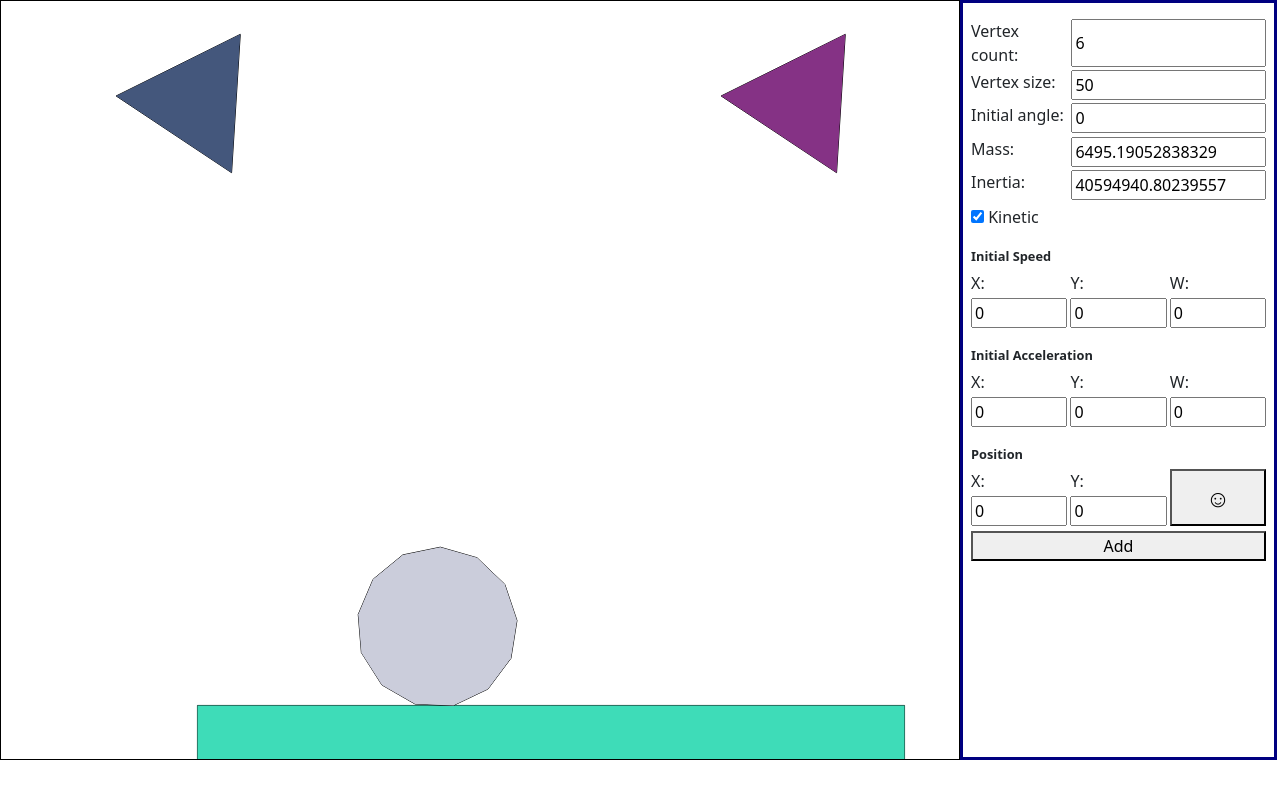
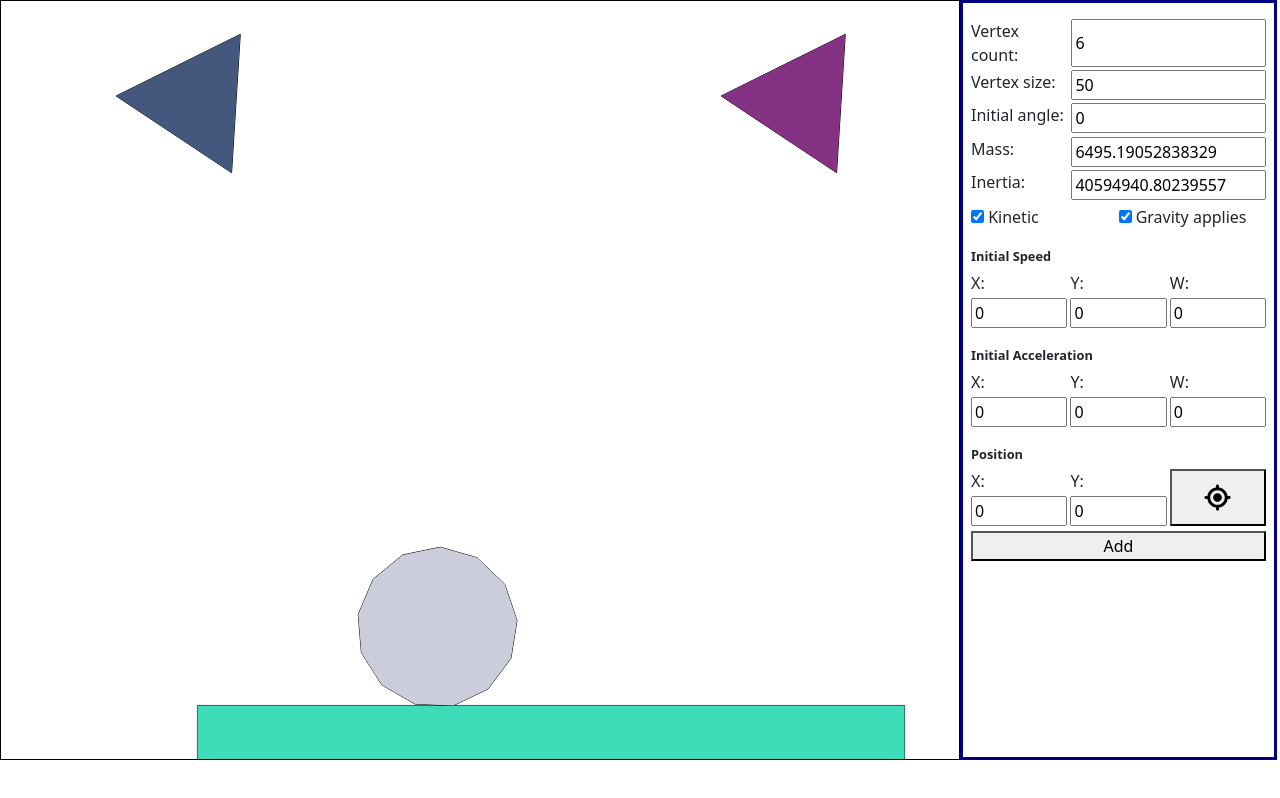
Before and after one commit to remziatay/2d-physics-engine, a React (Create React App) app: page / in a window 1280 px wide. Built offline with nearby package versions, Linux system fonts and the light colour scheme.

Commit message:
add target icon and improve performance of dragging

```diff
--- a/package.json
+++ b/package.json
@@ -5,6 +5,7 @@
   "homepage": "https://remziatay.github.io/2d-physics-engine",
   "dependencies": {
     "formik": "^2.2.1",
+    "raf-schd": "^4.0.2",
     "react": "latest",
     "react-dom": "latest",
     "react-scripts": "latest",
--- a/src/Components/Controls.js
+++ b/src/Components/Controls.js
@@ -1,8 +1,10 @@
 import { ErrorMessage, Field, Form, Formik } from 'formik'
-import React, { useCallback, useEffect, useState } from 'react'
+import rafSchd from 'raf-schd'
+import React, { useEffect, useRef, useState } from 'react'
 import { boolean, number, object } from 'yup'
 import Vector from '../Math/Vector'
 import Polygon from '../Shapes/Polygon'
+import TargetIcon from './TargetIcon'
 
 const memo = { lastArgs: {}, ret: {} }
 const getMassInertia = (vCount, size = 1) => {
@@ -41,19 +43,23 @@ const ErrorDiv = ({ children }) => <div style={{
 }}>{children}</div>
 
 const Controls = ({ world }) => {
-  const [pos, setPos] = useState({ x: 0, y: 0 })
   const [dragging, setDragging] = useState(false)
+  const dragRef = useRef(null)
 
   useEffect(() => {
     if (!dragging) return
     let poss = {}
-    const move = e => {
-      setPos({ x: e.pageX, y: e.pageY })
+    const move = rafSchd(e => {
+      // setPos({ x: e.pageX, y: e.pageY })
       poss = { x: e.pageX, y: e.pageY }
-    }
+      dragRef.current.style.left = poss.x + 'px'
+      dragRef.current.style.top = poss.y + 'px'
+    })
     const drop = () => {
       dragging(poss.x, poss.y)
-      setPos({ x: 0, y: 0 })
+      move.cancel()
+      dragRef.current.style.left = 0
+      dragRef.current.style.top = 0
       setDragging(false)
     }
     window.addEventListener('mousemove', move)
@@ -65,6 +71,7 @@ const Controls = ({ world }) => {
   }, [dragging])
 
   return (
+    <>
     <Formik
       initialValues={{
         'v-count': 6,
@@ -73,6 +80,7 @@ const Controls = ({ world }) => {
         mass: getMassInertia(6, 50).mass,
         inertia: getMassInertia(6, 50).inertia,
         kinetic: true,
+        gravity: true,
         vx: 0,
         vy: 0,
         vw: 0,
@@ -84,21 +92,28 @@ const Controls = ({ world }) => {
       }}
       initialTouched={{ 'v-count': true, 'v-size': true, mass: true, inertia: true }}
       validationSchema={object({
-        'v-count': number().moreThan(2).lessThan(20).integer().required(),
-        'v-size': number().moreThan(0).lessThan(150).integer().required(),
-        angle: number().moreThan(-361).lessThan(361).required(),
-        mass: number().moreThan(0).required(),
-        inertia: number().moreThan(0).required(),
+        'v-count': number().moreThan(2).lessThan(20).integer().required().label('Vertex count'),
+        'v-size': number().moreThan(0).lessThan(150).integer().required().label('Vertex size'),
+        angle: number().moreThan(-361).lessThan(361).required().label('Angle'),
+        mass: number().transform((v, ov) => ov === 'Infinity' ? Infinity : v).positive().required().label('Mass'),
+        inertia: number().transform((v, ov) => ov === 'Infinity' ? Infinity : v).positive().required().label('Inertia'),
         kinetic: boolean().required(),
-        px: number().required(),
-        py: number().required()
+        gravity: boolean().required(),
+        vx: number().default(0).transform((v, ov) => ov === '-' ? 0 : v).required().label('Velocity X'),
+        vy: number().default(0).transform((v, ov) => ov === '-' ? 0 : v).required().label('Velocity Y'),
+        vw: number().default(0).transform((v, ov) => ov === '-' ? 0 : v).required().label('Radial velocity'),
+        ax: number().default(0).transform((v, ov) => ov === '-' ? 0 : v).required().label('Acceleration X'),
+        ay: number().default(0).transform((v, ov) => ov === '-' ? 0 : v).required().label('Acceleration Y'),
+        aw: number().default(0).transform((v, ov) => ov === '-' ? 0 : v).required().label('Radial acceleration'),
+        px: number().required().label('Center X'),
+        py: number().required().label('Center Y')
       })}
       onSubmit={(values) => {
-        const { 'v-count': vCount, 'v-size': size, angle, mass, inertia, kinetic } = values
+        const { 'v-count': vCount, 'v-size': size, angle, mass, inertia, kinetic, gravity } = values
         const center = { x: values.px, y: values.py }
         const v = { x: parseFloat(values.vx) || 0, y: parseFloat(values.vy) || 0, r: parseFloat(values.vw) || 0 }
         const a = { x: parseFloat(values.ax) || 0, y: parseFloat(values.ay) || 0, r: parseFloat(values.aw) || 0 }
-        const pol = new Polygon({ vCount, size, angle, mass, inertia, kinetic, center, v, a })
+        const pol = new Polygon({ vCount, size, angle, mass, inertia, kinetic, gravity, center, v, a })
         world.addShapes(pol)
       }}
     >
@@ -132,13 +147,16 @@ const Controls = ({ world }) => {
           <Field style={{ minWidth: '40px' }} id="angle" name="angle" type='number'/>
           <ErrorMessage name="angle" component={ErrorDiv}/>
           <label htmlFor="mass">Mass:</label>
-          <Field style={{ minWidth: '40px' }} id="mass" name="mass" type='number'/>
+          <Field style={{ minWidth: '40px' }} id="mass" name="mass"/>
           <ErrorMessage name="mass" component={ErrorDiv}/>
           <label htmlFor="inertia">Inertia:</label>
-          <Field style={{ minWidth: '40px' }} id="inertia" name="inertia" type='number' />
+          <Field style={{ minWidth: '40px' }} id="inertia" name="inertia" />
           <ErrorMessage name="inertia" component={ErrorDiv}/>
         </div>
-        <label htmlFor="kinetic"><Field id="kinetic" name="kinetic" type="checkbox"/> Kinetic</label>
+        <div style={{ display: 'grid', gridTemplateColumns: '1fr 1fr' }}>
+          <label htmlFor="kinetic"><Field id="kinetic" name="kinetic" type="checkbox"/> Kinetic</label>
+          <label htmlFor="gravity"><Field id="gravity" name="gravity" type="checkbox"/> Gravity applies</label>
+        </div>
         {formik.values.kinetic &&
         <>
           <legend style={{ fontSize: '.8em', fontWeight: 'bold', margin: '1em 0 0 0' }}>Initial Speed</legend>
@@ -146,18 +164,24 @@ const Controls = ({ world }) => {
             <label htmlFor="vx">X: </label>
             <label htmlFor="vy">Y: </label>
             <label htmlFor="vw">W: </label>
-            <input style={{ minWidth: '20px' }} id="vx" name="vx" type='number' {...formik.getFieldProps('vx')} value={formik.values.vx || '0'}/>
-            <input style={{ minWidth: '20px' }} id="vy" name="vy" type='number' {...formik.getFieldProps('vy')} value={formik.values.vy || '0'}/>
-            <input style={{ minWidth: '20px' }} id="vw" name="vw" type='number' {...formik.getFieldProps('vw')} value={formik.values.vw || '0'}/>
+            <Field style={{ minWidth: '20px' }} id="vx" name="vx" />
+            <Field style={{ minWidth: '20px' }} id="vy" name="vy" />
+            <Field style={{ minWidth: '20px' }} id="vw" name="vw" />
+            <ErrorMessage name="vx" component={ErrorDiv}/>
+            <ErrorMessage name="vy" component={ErrorDiv}/>
+            <ErrorMessage name="vw" component={ErrorDiv}/>
           </div>
           <legend style={{ fontSize: '.8em', fontWeight: 'bold', margin: '1em 0 0 0' }}>Initial Acceleration</legend>
           <div style={{ display: 'grid', gridTemplateColumns: '1fr 1fr 1fr', marginTop: 0, gap: '.2em' }}>
             <label htmlFor="ax">X: </label>
             <label htmlFor="ay">Y: </label>
             <label htmlFor="aw">W: </label>
-            <input style={{ minWidth: '20px' }} id="ax" name="ax" type='number' {...formik.getFieldProps('ax')} value={formik.values.ax || '0'}/>
-            <input style={{ minWidth: '20px' }} id="ay" name="ay" type='number' {...formik.getFieldProps('ay')} value={formik.values.ay || '0'}/>
-            <input style={{ minWidth: '20px' }} id="aw" name="aw" type='number' {...formik.getFieldProps('aw')} value={formik.values.aw || '0'}/>
+            <Field style={{ minWidth: '20px' }} id="ax" name="ax" />
+            <Field style={{ minWidth: '20px' }} id="ay" name="ay" />
+            <Field style={{ minWidth: '20px' }} id="aw" name="aw" />
+            <ErrorMessage name="ax" component={ErrorDiv}/>
+            <ErrorMessage name="ay" component={ErrorDiv}/>
+            <ErrorMessage name="aw" component={ErrorDiv}/>
           </div>
         </>
         }
@@ -167,22 +191,26 @@ const Controls = ({ world }) => {
             <label htmlFor="py">Y: </label>
             <Field style={{ minWidth: '20px' }} id="px" name="px" type='number'/>
             <Field style={{ minWidth: '20px' }} id="py" name="py" type='number'/>
+            <ErrorMessage name="px" component={ErrorDiv}/>
+            <ErrorMessage name="py" component={ErrorDiv}/>
 
-        <button style={{ gridColumn: 3, gridRow: '1 / 3', fontSize: '1.5em', padding: 0 }} onMouseDown={e => {
-          /*  e.buttons === 1 &&  */
+        <button style={{ gridColumn: 3, gridRow: '1 / 3', padding: 0 }} onMouseDown={() => {
           setDragging(() => (x, y) => {
             formik.setFieldValue('px', x)
             formik.setFieldValue('py', y)
           })
-        }} >☺</button>
-        {dragging &&
-          <div style={{ fontSize: '1.5em', position: 'fixed', left: pos.x, top: pos.y, transform: 'translate3D(-50%, -50%, 0)', userSelect: 'none' }}>☺</div>
-        }
+        }} ><TargetIcon width={35} height={35}/></button>
         </div>
         <button type="submit">Add</button>
       </Form>
       }
     </Formik>
+    {dragging &&
+          <div ref={dragRef} style={{ position: 'fixed', left: -500, transform: 'translate3D(-50%, -50%, 0)', userSelect: 'none' }}>
+            <TargetIcon width={60} height={60}/>
+          </div>
+        }
+        </>
   )
 }
 
--- /dev/null
+++ b/src/Components/TargetIcon.js
@@ -0,0 +1,12 @@
+import React from 'react'
+
+const TargetIcon = ({ width = 24, height = 24 }) => {
+  return (
+    <svg width={width} height={height} viewBox="0 0 24 24" fill="none" xmlns="http://www.w3.org/2000/svg">
+      <path d="M12 15C13.6569 15 15 13.6569 15 12C15 10.3431 13.6569 9 12 9C10.3431 9 9 10.3431 9 12C9 13.6569 10.3431 15 12 15Z" fill="currentColor" />
+      <path fillRule="evenodd" clipRule="evenodd" d="M12 3C12.5523 3 13 3.44772 13 4V5.07089C16.0657 5.5094 18.4906 7.93431 18.9291 11H20C20.5523 11 21 11.4477 21 12C21 12.5523 20.5523 13 20 13H18.9291C18.4906 16.0657 16.0657 18.4906 13 18.9291V20C13 20.5523 12.5523 21 12 21C11.4477 21 11 20.5523 11 20V18.9291C7.93431 18.4906 5.5094 16.0657 5.07089 13H4C3.44772 13 3 12.5523 3 12C3 11.4477 3.44772 11 4 11H5.07089C5.5094 7.93431 7.93431 5.5094 11 5.07089V4C11 3.44772 11.4477 3 12 3ZM7 12C7 9.23858 9.23858 7 12 7C14.7614 7 17 9.23858 17 12C17 14.7614 14.7614 17 12 17C9.23858 17 7 14.7614 7 12Z" fill="currentColor" />
+    </svg>
+  )
+}
+
+export default TargetIcon
--- a/src/Engine/Physics.js
+++ b/src/Engine/Physics.js
@@ -111,7 +111,7 @@ export default class Physics {
     window.t = tangentMagnitude
 
     if (Math.abs(relativeVelocity.dot(tangent)) < 0.0001) {
-      console.log('too low')
+      // console.log('too low')
       frictionImpulse = Vector.ZERO
     } else {
       if (Math.abs(tangentMagnitude) < Math.abs(impulseMagnitude)) {
```
Also changed, not shown: 1 other file (tests, documents, lock files or other folders).
